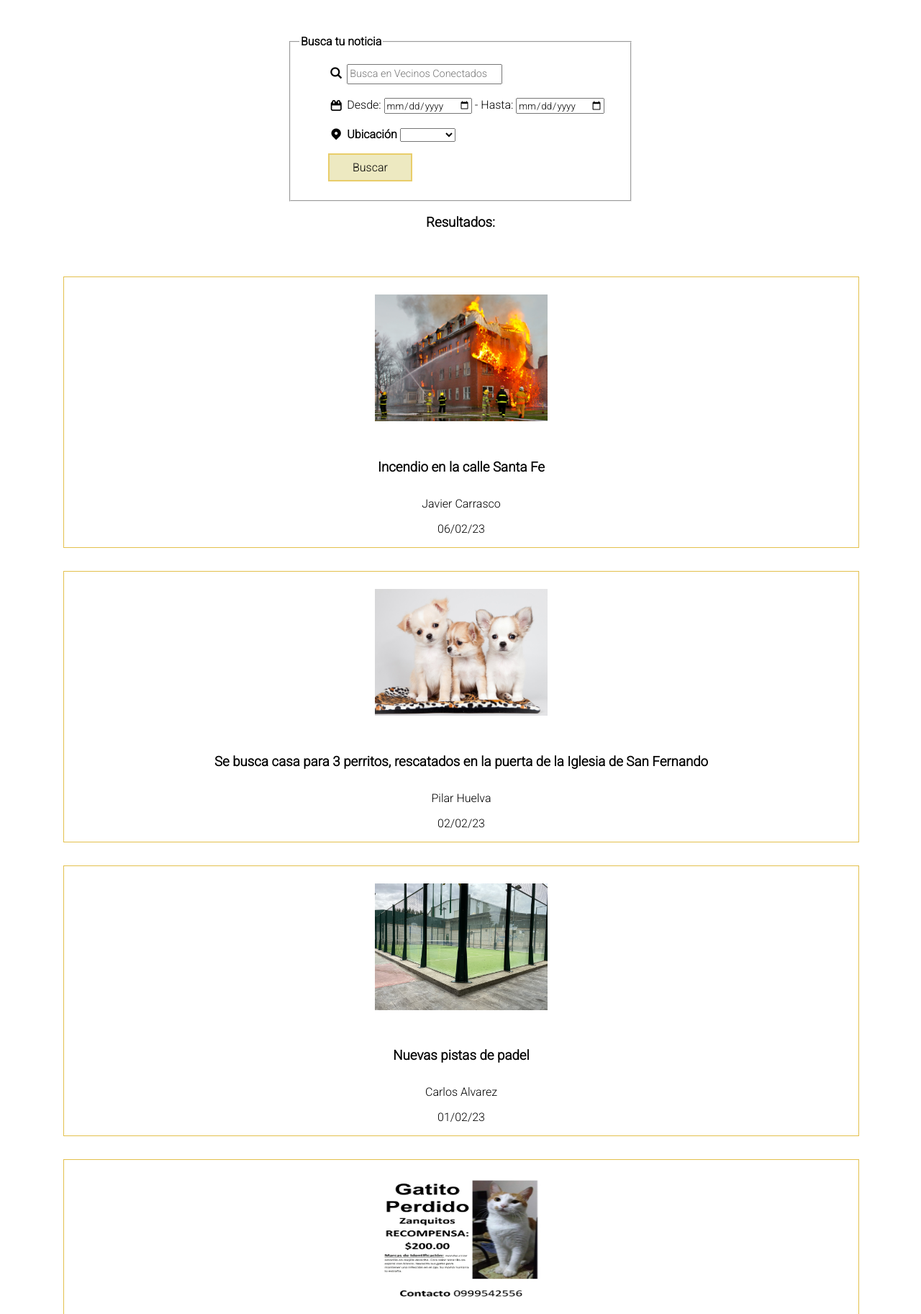
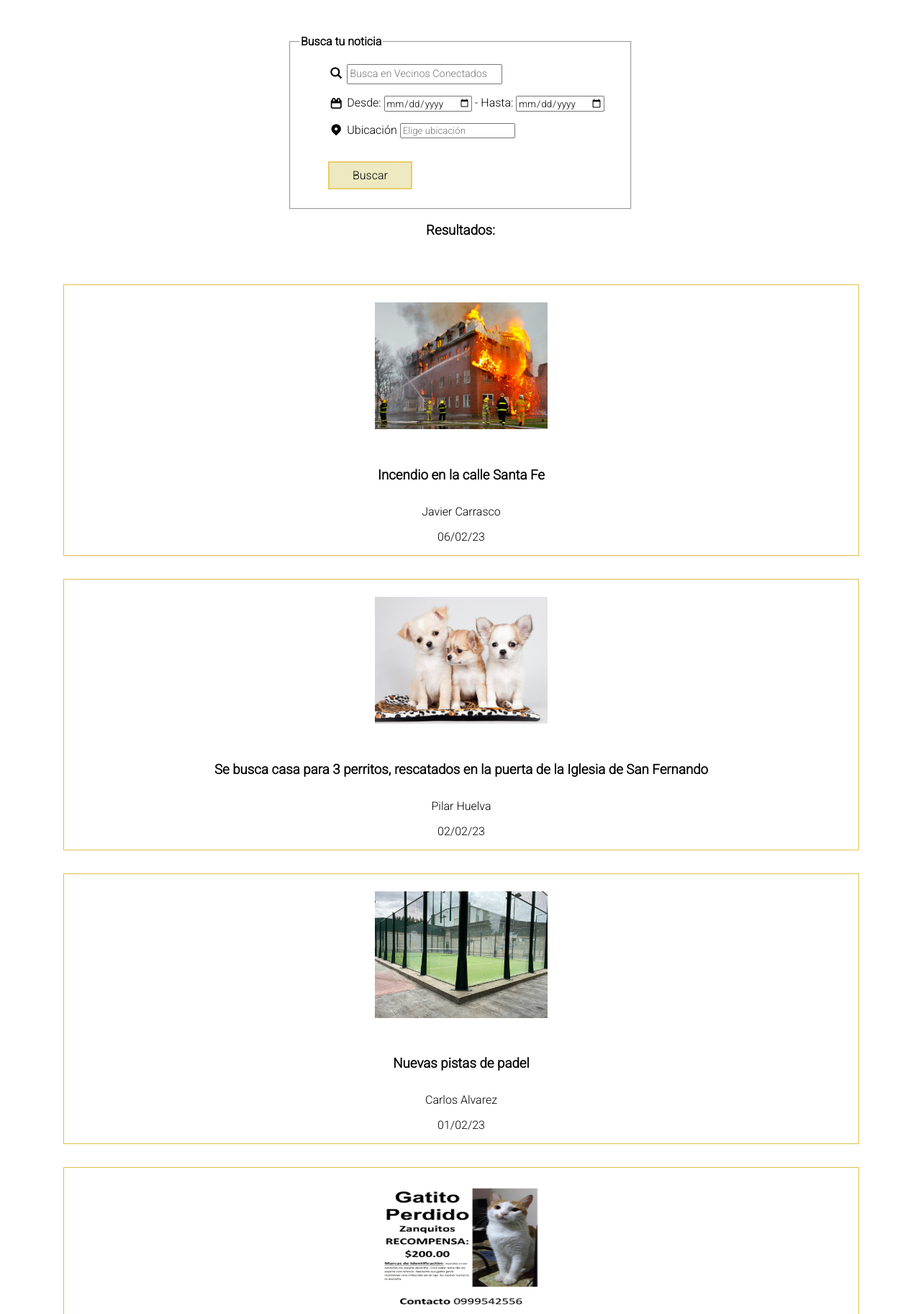
Before and after one commit to franndeli/PCW, a PHP site: page /buscar.html in a window 1280 px wide. Shown: the part 107-1932 px from the top of the page at 72% size. Run offline with PHP 8.4, Linux system fonts and the light colour scheme.

Commit message:
Add files via upload

```diff
--- a/buscar.html
+++ b/buscar.html
@@ -1,8 +1,10 @@
 <!DOCTYPE html>
-<html lang="en">
+<html lang="es">
     <head>
-        <link rel="stylesheet" href="fontello/css/fontello.css"/>
-        <link href="style.css" rel="stylesheet"/>
+        <link href="https://fonts.googleapis.com/css2?family=Roboto:wght@300&display=swap" rel="stylesheet">
+        <link href="https://fonts.googleapis.com/css2?family=Abril+Fatface&display=swap" rel="stylesheet">
+        <link rel="stylesheet" href="fontello/css/fontello.css">
+        <link href="style.css" rel="stylesheet">
         <link rel="icon" href="imagenes/logo.png">
         <meta charset="UTF-8">
         <meta http-equiv="X-UA-Compatible" content="IE=edge">
@@ -16,7 +18,7 @@
                 <!-- esto es para el menu hamborguesa-->
                 <input type="checkbox" id="menu-checked">
                 <label id="menu" for="menu-checked">
-                    <span id="abrir">&#9776</span>
+                    <span id="abrir">&#9776;</span>
                     <span id="cerrar">X</span>
                 </label>
                 <nav>
@@ -46,84 +48,70 @@
                                 <span class="icon-search"> </span><input type="search" class="campodestacado" id="nombrebuscar" name="nombre" placeholder="Busca en Vecinos Conectados">
                             </label>
                         </li>
-                        <br>
                         <li class="fecha">
                             <span class="icon-calendar"> </span><label for="start"> Desde: </label>
-                            <input type="date" class="campodestacado" id="start" name="trip-start" value="date">
+                            <input type="date" class="campodestacado" id="start" name="trip-start" >
 
-                            <label for="start"> - Hasta: </label>
-                            <input type="date" class="campodestacado" id="start" name="trip-start" value="date">
+                            <label for="end"> - Hasta: </label>
+                            <input type="date" class="campodestacado" id="end" name="trip-end">
                         </li>
-                        <br>
                         <li>
                             <div class="form-group">
-                                <span class="icon-location"> </span><label for="nivel"><strong>Ubicación</strong></label>
-                                <select list="browsers" class="campodestacado" name="nivel" id="nivel" >
-                                    <option value="0"><strong></strong></option>
-                                    <option value="Alicante"><strong>Alicante</strong></option>
-                                    <option value="Valencia"><strong>Valencia</strong></option>
-                                    <option value="Murcia"><strong>Murcia</strong></option>
-                                    <option value="Castellón"><strong>Castellón</strong></option>
-                                    <option value="León"><strong>León</strong></option>
-                                </select>
+                                <span class="icon-location"> </span><label for="nivel">Ubicación</label>
+                                <input list="browsers" class="campodestacado" placeholder="Elige ubicación" name="nivel" id="nivel" >
+                                    <datalist id="browsers">
+                                        <option value="Alicante">Alicante</option>
+                                        <option value="Valencia">Valencia</option>
+                                        <option value="Murcia">Murcia</option>
+                                        <option value="Castellón">Castellón</option>
+                                        <option value="León">León</option>
+                                    </datalist>
                             </div>
                         </li>
-                        <input class="botonbuscar" type="submit" value="Buscar"><br>
+                        <li><input class="botonbuscar" type="submit" value="Buscar"></li>
                     </ul>
             </fieldset>
         </form>
 
         <h3>Resultados:</h3>
-        <section class="fotosindex">
+        <div class="fotosindex">
             <article>
-                <div class="imagen"><a href="publicacion.html"><img src="imagenes/foto1.jpg" alt="incendio"></a></div>
-                <span class="tooltip" title="Incendio en la calle Santa Fe">
-                    <h3><a href="publicacion.html">Incendio en la calle Santa Fe</a></h3>
-                </span>
+                <div class="imagen"><a href="publicacion.html"><img src="imagenes/foto1.jpg" alt="perros"></a></div>
+                <h3><a href="publicacion.html" title="Incendio en la calle Santa Fe">Incendio en la calle Santa Fe</a></h3>
                 <p>Javier Carrasco</p>
                 <p>06/02/23</p>
             </article>
             <article>
                 <div class="imagen"><a href="publicacion.html"><img src="imagenes/foto2.jpg" alt="perros"></a></div>
-                <span class="tooltip" title="Se busca casa para 3 perritos, rescatados en la puerta de la Iglesia de San Fernando">
-                    <h3><a href="publicacion.html">Se busca casa para 3 perritos, rescatados en la puerta de la Iglesia de San Fernando</a></h3>
-                </span>
+                <h3><a href="publicacion.html" title="Se busca casa para 3 perritos, rescatados en la puerta de la Iglesia de San Fernando">Se busca casa para 3 perritos, rescatados en la puerta de la Iglesia de San Fernando</a></h3>
                 <p>Pilar Huelva</p>
                 <p>02/02/23</p>
             </article>
             <article>
-                <div class="imagen"><a href="publicacion.html"><img src="imagenes/foto3.jpg" alt="padel"></a></div>
-                <span class="tooltip" title="Nuevas pistas de padel">
-                    <h3><a href="publicacion.html">Nuevas pistas de padel</a></h3>
-                </span>
+                <div class="imagen"><a href="publicacion.html"><img src="imagenes/foto3.jpg" alt="perros"></a></div>
+                <h3><a href="publicacion.html" title="Nuevas pistas de padel">Nuevas pistas de padel</a></h3>
                 <p>Carlos Alvarez</p>
                 <p>01/02/23</p>
             </article>
             <article>
                 <div class="imagen"><a href="publicacion.html"><img src="imagenes/foto4.jpg" alt="gato"></a></div>
-                <span class="tooltip" title="Se busca gato llamado Zanquitos">
-                    <h3><a href="publicacion.html">Se busca gato llamado Zanquitos</a></h3>
-                </span>
+                <h3><a href="publicacion.html" title="Se busca gato llamado Zanquitos">Se busca gato llamado Zanquitos</a></h3>
                 <p>Mario Puertas</p>
                 <p>24/01/23</p>
             </article>
             <article>
                 <div class="imagen"><a href="publicacion.html"><img src="imagenes/foto5.jpg" alt="tienda"></a></div>
-                <span class="tooltip" title="Apertura tienda electrónica">
-                    <h3><a href="publicacion.html">Apertura tienda electrónica</a></h3>
-                </span>
+                <h3><a href="publicacion.html" title="Apertura tienda electrónica">Apertura tienda electrónica</a></h3>
                 <p>Jimena Gonzalez</p>
                 <p>22/01/23</p>
             </article>
             <article>
-                <div class="imagen"><a href="publicacion.html"><img src="imagenes/foto6.jpg" alt="mandos"></a></div>
-                <span class="tooltip" title="Nuevos mandos de garaje con sensor incorporado para una mejor experiencia">
-                    <h3><a href="publicacion.html">Nuevos mandos de garaje con sensor incorporado para una mejor experiencia</a></h3>
-                </span>
+                <div class="imagen"><a href="publicacion.html"><img src="imagenes/foto6.jpg" alt="perros"></a></div>
+                <h3><a href="publicacion.html" title="Nuevos mandos de garaje con sensor incorporado para una mejor experiencia">Nuevos mandos de garaje con sensor incorporado para una mejor experiencia</a></h3>
                 <p>Cristina Alcaraz</p>
                 <p>21/01/23</p>
             </article>
-        </section>
+        </div>
         <footer>
             <p>&copy; Celia Gómez, Francisco José Delicado - 2023 </p>
             <a href="acerca.html">Acerca de</a>
--- a/style.css
+++ b/style.css
@@ -1,6 +1,3 @@
-@import url('https://fonts.googleapis.com/css2?family=Abril+Fatface&display=swap');
-@import url('https://fonts.googleapis.com/css2?family=Roboto:wght@300&display=swap');
-
 :root{
     --gris-claro: #D6D3D3;
     --gris: #B0ADAA;
@@ -132,6 +129,9 @@ header > a > img {
 }
 form#formulario > fieldset > ul > li > p {
     margin-left: 0;
+}
+form#formulario > fieldset > ul > li {
+    margin-top: 1em;
 }
 input.campodestacado:hover{
     border: 2px solid var(--amarillo);
@@ -283,7 +283,7 @@ header > a > img {
     text-align: center;
     margin-top: 2em;
 }
-    body > section.fotosindex > article{
+body > div.fotosindex > article{
     width: 33%;
     vertical-align: top;
     display: inline-block;
@@ -291,36 +291,36 @@ header > a > img {
     background-color: var(--blanco);
     margin-top: 1em;
 }
-    body > section.fotosindex {
+body > div.fotosindex {
     margin-top: 2em;
     padding-left: 5em;
     padding-right: 5em;
 }
-    body > section.fotosindex > article > a {
+body > div.fotosindex > article > a {
     width: 12em;
     height: 10em;
     display: flex;
 }
-    body > section.fotosindex > article:hover {
+body > div.fotosindex > article:hover {
     transition: transform .2s;
-        -webkit-transform:scale(1.1);transform:scale(1.1);
+    transform:scale(1.1);
 }
-    body > section.fotosindex > article {
+body > div.fotosindex > article {
     overflow: hidden;
 }
-    body > section.fotosindex > article > p{
+body > div.fotosindex > article > p{
     text-align: center;
     margin-top: 0;
 }
-    body > section.fotosindex > article > div.imagen{
+body > div.fotosindex > article > div.imagen{
     text-align: center;
 }
-    body > section.fotosindex > article > div.imagen > a > img{
+body > div.fotosindex > article > div.imagen > a > img{
     margin-top: 1.5em;
     width: 20em;
     height: 15em;
 }
-    body > section.fotosindex > article > span.tooltip > h3{
+body > div.fotosindex > article  > h3{
     padding: 1.6em;
     margin-bottom: 0;
 }
@@ -392,6 +392,7 @@ fieldset.comentsolo > legend{
     display: flex;
     justify-content: center;
     align-items: center;
+
 }
 
 fieldset.comentsolo > legend > p.autorcoment{
@@ -404,6 +405,7 @@ fieldset.comentsolo > legend > img{
     border-radius: 50%;
     width: 2em;
     height: fit-content;
+    margin-right: .5em;
 }
 
 fieldset.publi > article > h4 > a{
@@ -486,13 +488,13 @@ fieldset.acercade{
 }
 
 /*Media Query*/
-@media only screen and (max-width: 1551px) {
-    body > section.fotosindex > article > div.imagen > a > img{
+@media only screen and (max-width: 1569px) {
+    body > div.fotosindex > article > div.imagen > a > img{
         margin-top: 1.5em;
         width: 15em;
         height: 11em;
     }
-    body > section.fotosindex > article{
+    body > div.fotosindex > article{
         width:100%;
         vertical-align: top;
         display: inline-block;
@@ -570,12 +572,12 @@ fieldset.acercade{
         align-items: center;
         display: none;
     }
-    body > section.fotosindex {
+    body > div.fotosindex {
         margin-top: 2em;
         padding-left: 0em;
         padding-right:0em;
     }
-    body > section.fotosindex > article > div.imagen > a > img{
+    body > div.fotosindex > article > div.imagen > a > img{
         margin-top: 1.5em;
         margin-left: 1em;
         margin-right: 1em;
@@ -592,16 +594,16 @@ fieldset.acercade{
     }
 }
 @media only screen and (max-width: 315px) {
-    body > section.fotosindex {
+    body > div.fotosindex {
         margin-top: 2em;
         padding-left: 0em;
         padding-right:0em;
     }
-    body > section.fotosindex > article{
+    body > div.fotosindex > article{
         width: 15em;
         padding-left: 0;
     }
-    body > section.fotosindex > article > div.imagen > a > img{
+    body > div.fotosindex > article > div.imagen > a > img{
         margin-top: 1.5em;
         margin-left: 1em;
         margin-right: 1em;
@@ -617,11 +619,3 @@ fieldset.acercade{
         margin-top: 2em;
     }
 }
-/* Tooltip*/
-.tooltip {
-    position: relative;
-    cursor: help;
-}
-.tooltip:hover::before {
-    opacity: 1;
-}
```
Also changed, not shown: acerca.html (+9 -6 lines), index.html (+17 -27 lines), login.html (+8 -6 lines), nueva.html (+11 -10 lines), publicacion.html (+24 -24 lines), registro.html (+13 -13 lines). Lines whose indentation alone changed are shown as unchanged.
